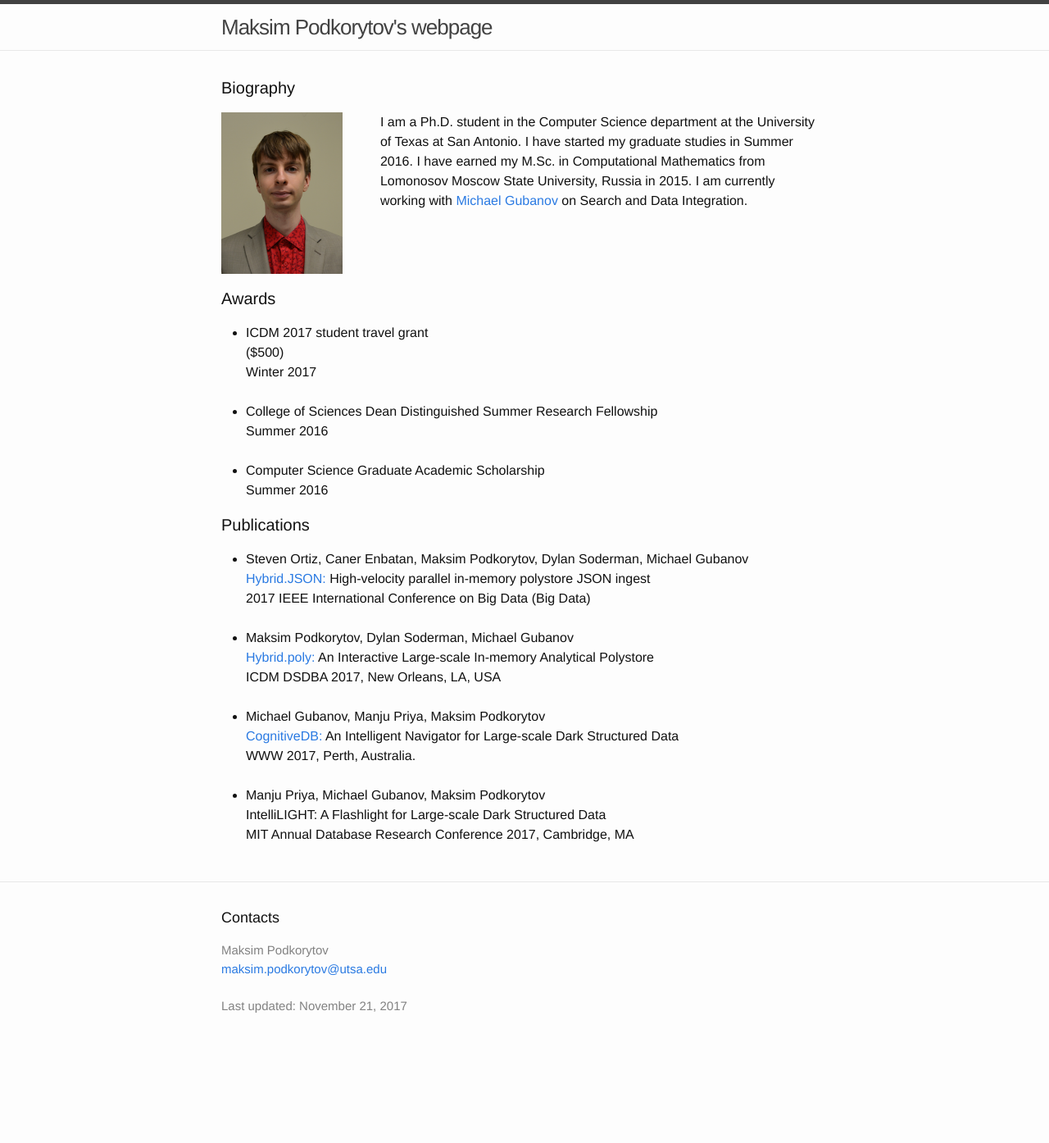
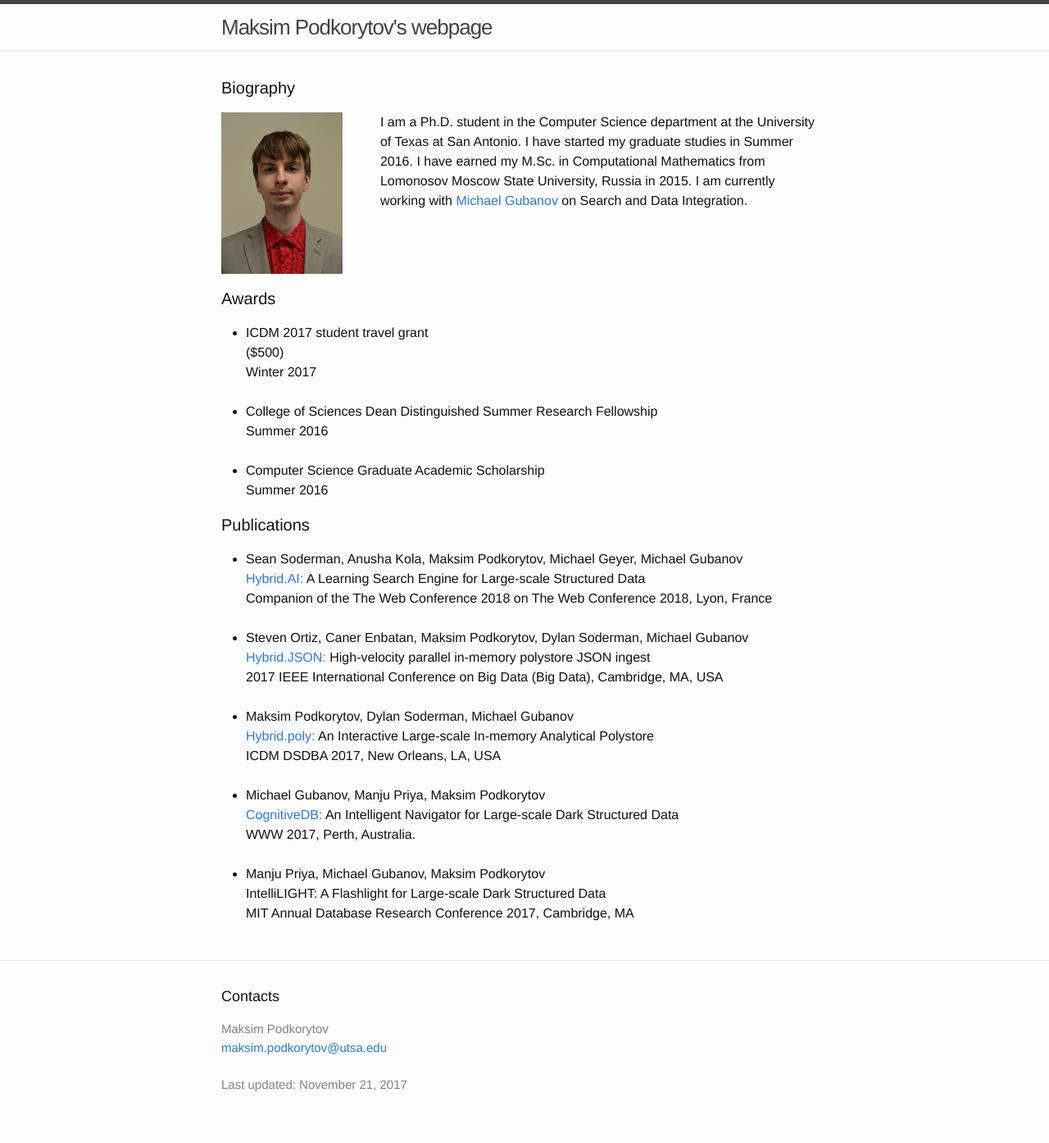
Before and after one commit to tenpercent/tenpercent.github.io, a Jekyll site: the page built from index.html, in a window 1280 px wide. Shown: the whole page at 82% size. Built offline with Jekyll 4.4.1, drawn with Linux system fonts in a browser that asks for light colours; before the commit the page ends 1298 px from its top, so only the background shows below that.

Commit message:
add the www'18 publication

```diff
--- a/index.html
+++ b/index.html
@@ -45,11 +45,19 @@ layout: default
   <h1 class="page-heading">Publications</h1>
   <ul>
     <li>
+      Sean Soderman, Anusha Kola, Maksim Podkorytov, Michael Geyer, Michael Gubanov
+      <br>
+      <a href="https://dl.acm.org/citation.cfm?doid=3184558.3191600">Hybrid.AI:</a> A Learning Search Engine for Large-scale Structured Data
+      <br>
+      Companion of the The Web Conference 2018 on The Web Conference 2018, Lyon, France
+    </li>
+    <br>
+    <li>
       Steven Ortiz, Caner Enbatan, Maksim Podkorytov, Dylan Soderman, Michael Gubanov
       <br>
       <a href="http://ieeexplore.ieee.org/document/8258549/">Hybrid.JSON:</a> High-velocity parallel in-memory polystore JSON ingest
       <br>
-      2017 IEEE International Conference on Big Data (Big Data)
+      2017 IEEE International Conference on Big Data (Big Data), Cambridge, MA, USA
     </li>
     <br>
     <li>
```
